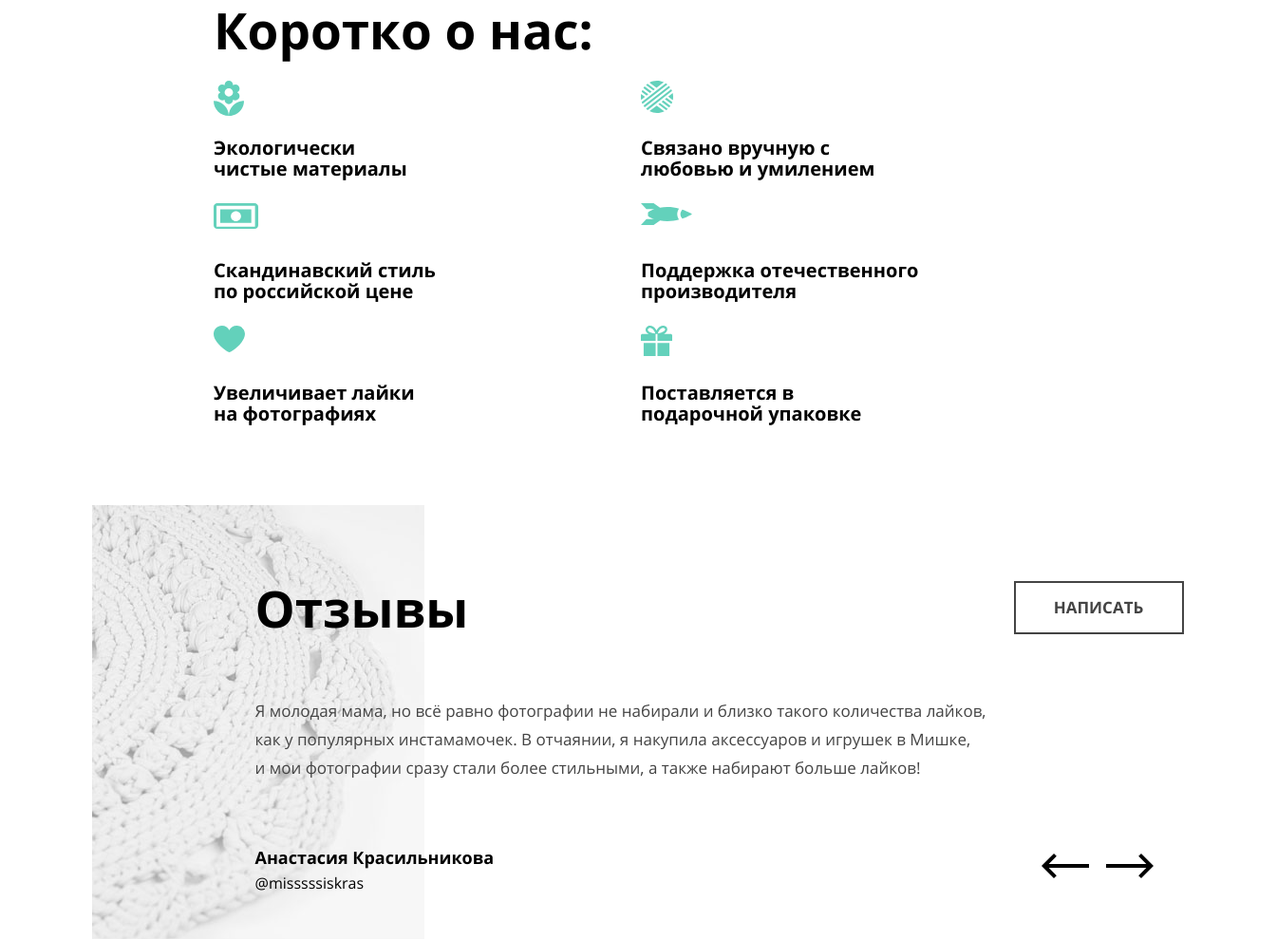
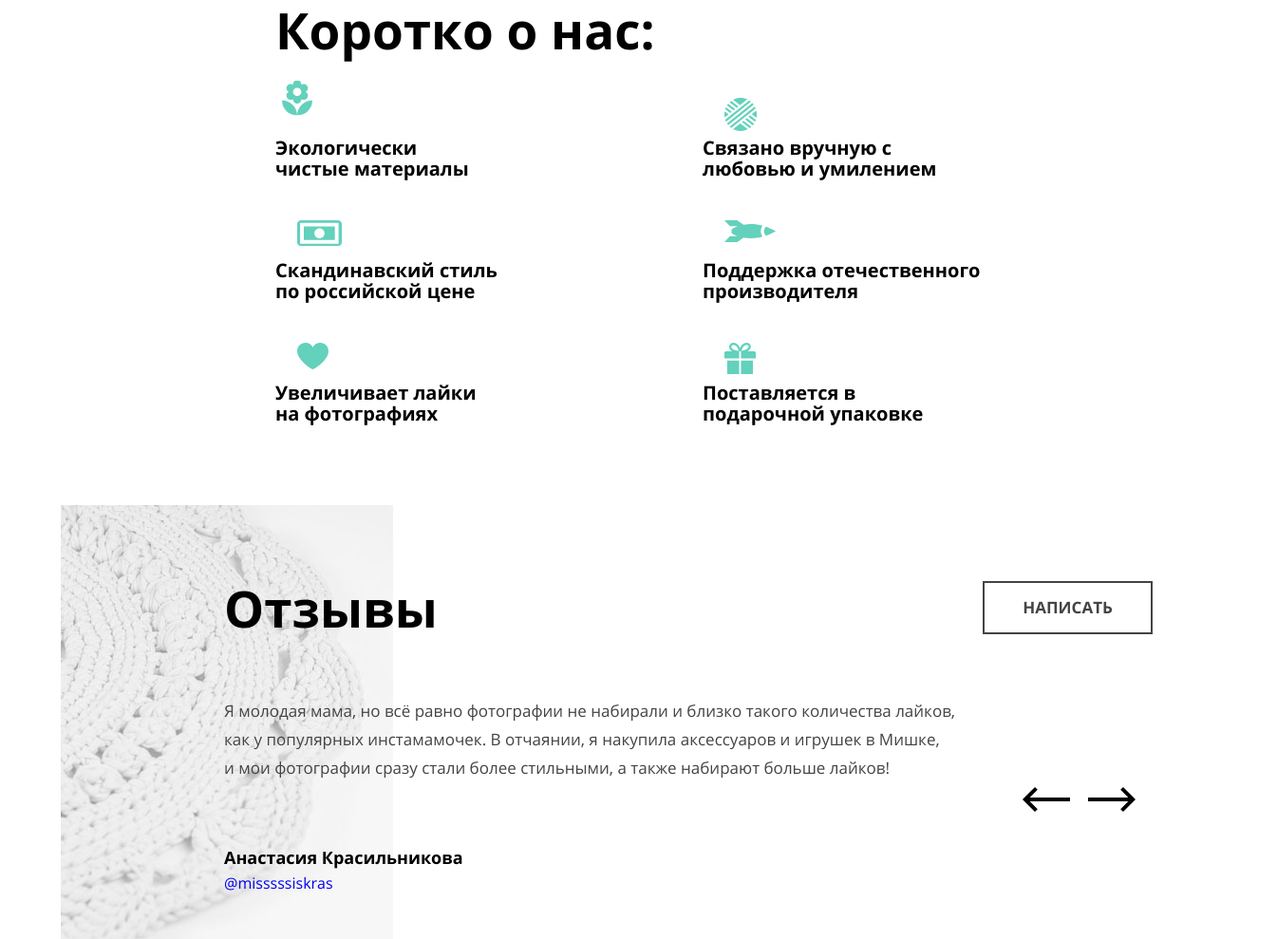
Before and after one commit to 790802300062/1219485-mishka-19, a website: page source/index.html in a window 1280 px wide. Shown: the part 1749-2738 px from the top of the page at 95% size, 1345 px wide, since content can reach past the window. Drawn offline with nearby package versions, Linux system fonts and the light colour scheme; files that its build step writes are made by us from their sources.

Commit message:
Добавляет изменения согласно замеаниям наставника

```diff
--- a/source/index.html
+++ b/source/index.html
@@ -175,7 +175,7 @@
           </table>
         </div>
         <div class="contacts__map-wrapper">
-          <div id="map" class="contacts__yandex-map contacts__yandex-map--nojs"></div>
+          <div id="map" class="contacts__yandex-map"></div>
           <picture>
             <source media="(min-width: 1150px)" srcset="img/map-desktop@1x.jpg">
             <source media="(min-width: 768px)" srcset="img/map-tablet@1x.jpg">
--- a/source/js/map.js
+++ b/source/js/map.js
@@ -2,7 +2,6 @@ var map = document.querySelector('.contacts__yandex-map');
 var noImgMap = document.querySelector('.contacts__map');
 
 map.classList.remove('contacts__yandex-map--nojs');
-noImgMap.classList.add('contacts__map--display-none')
 
 if (map) {
   ymaps.ready(init);
--- a/source/less/blocks/about-us.less
+++ b/source/less/blocks/about-us.less
@@ -1,6 +1,8 @@
 .about-us {
   width: 320px;
   margin: 0 auto;
+
+  box-sizing: border-box;
 
   @media (min-width: @tablet-width) {
     width: 768px;
@@ -17,7 +19,6 @@
 }
 
 .about-us__title {
-  width: 320px;
   .p-reset();
   margin: 0 auto;
   margin-top: 34px;
@@ -49,7 +50,6 @@
   flex-direction: row;
   flex-wrap: wrap;
 
-  width: 320px;
   .list-reset();
   margin-bottom: 3px;
   padding-left: 30px;
@@ -65,7 +65,6 @@
 
 .about-us__item {
   width: 255px;
-  padding-top: 85px;
 
   .font-bold();
   font-size: 17px;
@@ -83,66 +82,126 @@
   }
 
   &--ecology {
+    position: relative;
+    padding-top: 85px;
+
     order: 1;
 
-    background-image: url("/img/icon-feature-flower.svg");
-    background-repeat: no-repeat;
-    background-position: 0 25px;
+    &::before {
+      content: url("/img/icon-feature-flower.svg");
+      position: absolute;
+      left: 23px;
+      top: 43px;
+      transform: translate(-50%, -50%);
+
+      width: 32px;
+      height: 37px;
+    }
   }
 
   &--style {
+    position: relative;
+    padding-top: 85px;
+
     order: 2;
-
-    background-image: url("/img/icon-feature-money.svg");
-    background-repeat: no-repeat;
-    background-position: 0 25px;
 
     @media (min-width: @tablet-width) {
       order: 3;
     }
+
+    &::before {
+      content: url("/img/icon-feature-money.svg");
+      position: absolute;
+      left: 23px;
+      top: 43px;
+      transform: translate(-50% -50%);
+
+      width: 47px;
+      height: 27px;
+    }
   }
 
   &--likes {
+    position: relative;
+    padding-top: 85px;
+
     order: 3;
-
-    background-image: url("/img/icon-feature-heart.svg");
-    background-repeat: no-repeat;
-    background-position: 0 25px;
 
     @media (min-width: @tablet-width) {
       order: 5;
     }
+
+    &::before {
+      content: url("/img/icon-feature-heart.svg");
+      position: absolute;
+      left: 23px;
+      top: 43px;
+      transform: translate(-50% -50%);
+
+      width: 34px;
+      height: 27px;
+    }
   }
 
   &--knitted {
+    position: relative;
+    padding-top: 85px;
+
     order: 4;
-
-    background-image: url("/img/icon-feature-ball.svg");
-    background-repeat: no-repeat;
-    background-position: 0 25px;
 
     @media (min-width: @tablet-width) {
       order: 2;
     }
+
+    &::before {
+      content: url("/img/icon-feature-ball.svg");
+      position: absolute;
+      left: 23px;
+      top: 43px;
+      transform: translate(-50% -50%);
+
+      width: 35px;
+      height: 34px;
+    }
   }
 
   &--support {
+    position: relative;
+    padding-top: 85px;
+
     order: 5;
-
-    background-image: url("/img/icon-feature-rocket.svg");
-    background-repeat: no-repeat;
-    background-position: 0 25px;
 
     @media (min-width: @tablet-width) {
       order: 4;
     }
+
+    &::before {
+      content: url("/img/icon-feature-rocket.svg");
+      position: absolute;
+      left: 23px;
+      top: 43px;
+      transform: translate(-50% -50%);
+
+      width: 55px;
+      height: 23px;
+    }
   }
 
   &--package {
+    position: relative;
+    padding-top: 85px;
+
     order: 6;
 
-    background-image: url("/img/icon-feature-gift.svg");
-    background-repeat: no-repeat;
-    background-position: 0 25px;
+    &::before {
+      content: url("/img/icon-feature-gift.svg");
+      position: absolute;
+      left: 23px;
+      top: 43px;
+      transform: translate(-50% -50%);
+
+      width: 33px;
+      height: 32px;
+    }
   }
 }
--- a/source/less/blocks/contacts.less
+++ b/source/less/blocks/contacts.less
@@ -224,10 +224,6 @@
   }
 }
 
-.contacts__map--display-none {
-  display: none;
-}
-
 .contacts__yandex-map--nojs {
   display: none;
 }
--- a/source/less/blocks/feedback.less
+++ b/source/less/blocks/feedback.less
@@ -84,7 +84,7 @@
   flex-direction: column;
   flex-wrap: wrap;
 
-  width: 256px;
+  width: 100%;
   .list-reset();
   margin-left: 30px;
 
@@ -104,8 +104,6 @@
   display: flex;
   flex-direction: column;
   flex-wrap: wrap;
-
-  width: 256px;
 }
 
 .feedback__blockquote {
@@ -164,15 +162,15 @@
 
   @media (min-width: @tablet-width) {
     width: 137px;
-    margin-left: 600px;
+    margin-left: auto;
+    margin-right: 0;
     margin-top: -50px;
 
     order: 3;
   }
 
   @media (min-width: @desktop-width) {
-    margin-left: 1000px;
-    margin-top: -40px;
+    margin-top: 160px;
   }
 }
 
--- a/source/less/blocks/production.less
+++ b/source/less/blocks/production.less
@@ -41,16 +41,13 @@
   left: 34px;
 
   width: 130px;
+  height: 46px;
   .p-reset();
   padding-left: 57px;
 
   .font-bold();
   font-size: 17px;
   line-height: 1.41;
-
-  background-image: url("/img/icon-video.svg");
-  background-repeat: no-repeat;
-  background-position: left 5px;
 
   @media (min-width: @tablet-width) {
     position: relative;
@@ -69,6 +66,21 @@
     width: 150px;
     padding-left: 0;
     padding-top: 53px;
+  }
+
+  &::before {
+    content: url("/img/icon-video.svg");
+    position: absolute;
+    left: 0;
+    top: 0;
+    transform: translateY(-50%);
+
+    width: 32px;
+    height: 22px;
+
+    @media (min-width: @tablet-width) {
+      transform: none;
+    }
   }
 }
 
--- a/source/less/main.less
+++ b/source/less/main.less
@@ -7,7 +7,6 @@ body {
 
 a {
   text-decoration: none;
-  color: @title-color;
 }
 
 img {
```
Also changed, not shown: source/form.html (+2 -2 lines).
